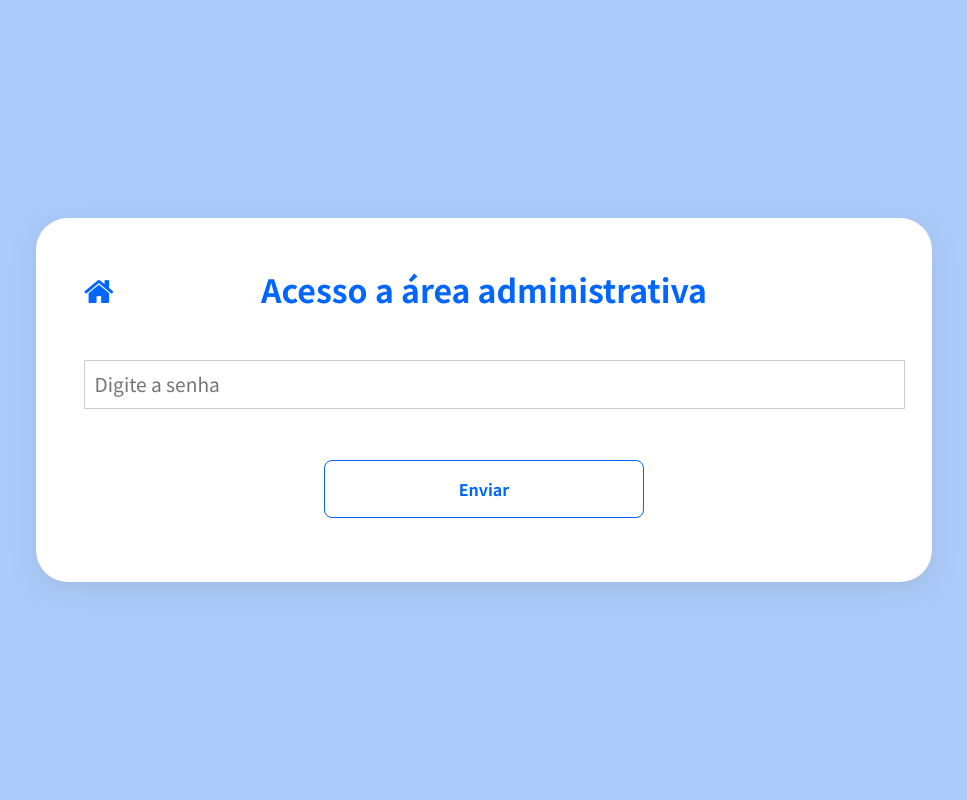
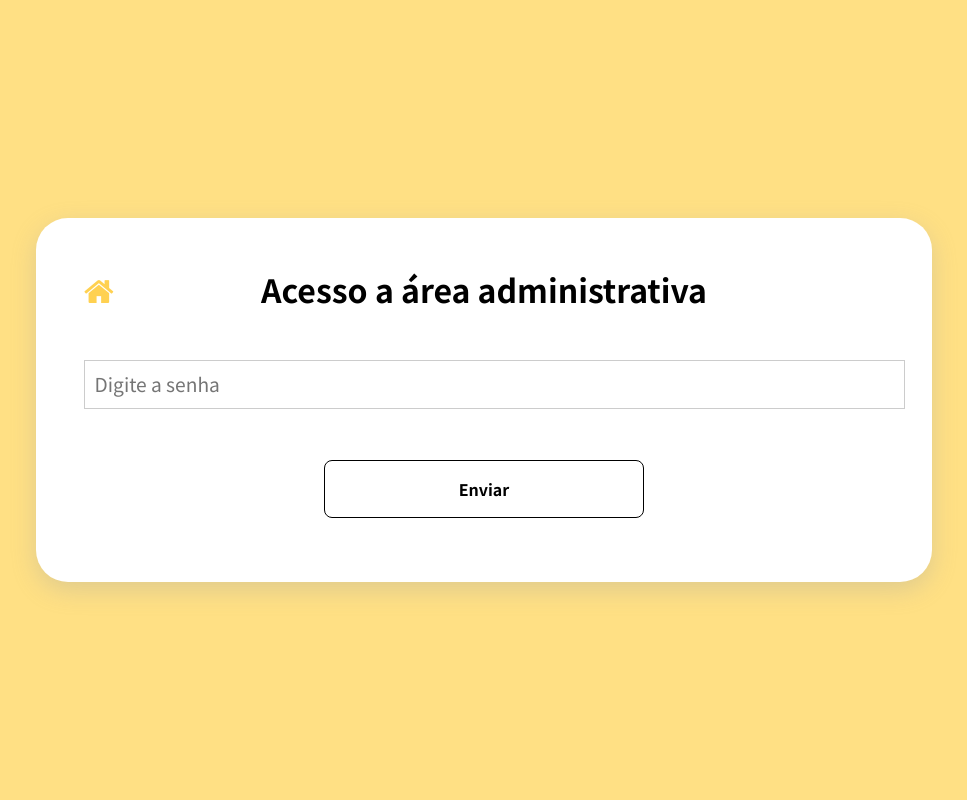
Before and after one commit to danmachinez/Portfolio, a Flask app: page /login in a window 1280 px wide. Shown: the whole page, without its empty margins (156-1123 px from the left). Run offline with Flask 2, Linux system fonts and the light colour scheme.

Commit message:
mudando cores da pagina de login e adm

```diff
--- a/static/css/login.css
+++ b/static/css/login.css
@@ -10,7 +10,7 @@ html, body {
 scroll-behavior: smooth;
 height: 100%;
 width: 100%;
-background-color: #aacbfb;
+background-color: #ffe084;
 }
 
 section#login {
@@ -33,7 +33,7 @@ border-radius: 2rem;
 section#login form h1{
 padding-bottom: 3rem;
 text-align: center;
-color: #0066ff ;
+color: black ;
 font-size: 2rem;
 }
 
@@ -52,9 +52,9 @@ font-size: 1.2rem;
 }
 
 section#login form button {
-border: 1px solid #0066ff;
+border: 1px solid black;
 background-color: #fff;
-color: #0066ff;
+color: black;
 font-size: 1rem;
 font-weight: 600;
 padding: 1rem;
@@ -69,13 +69,13 @@ width: 40%;
 }
 
 section#login form button:hover {
-background-color: #0066ff;
-color: #fff;
+background-color: #ffd151;
+color: black;
 }
 
 section#login form a{
 text-decoration: none;
-color: #0066ff;
+color: #ffd151;
 font-size: 2rem;
 position: absolute;
 }
```
Also changed, not shown: static/css/adm.css (+6 -6 lines), static/images/WhatsApp Image 2021-08-01 at 11.40.38 AM.jpeg (deleted).
